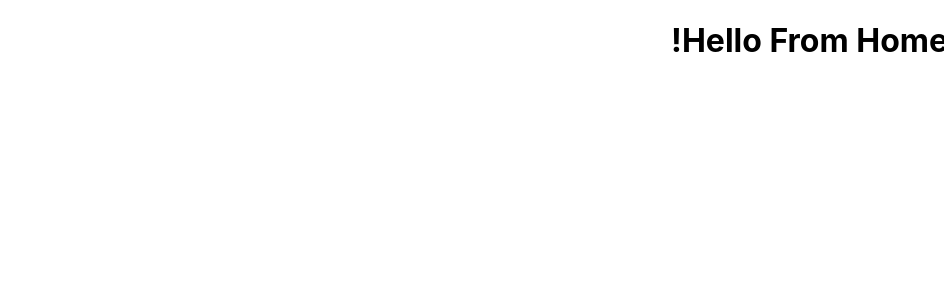
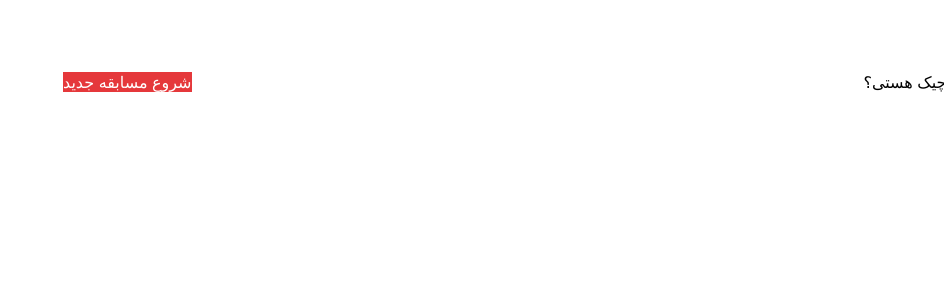
Before and after one commit to freakingeek/quizzo, a Vue app: page / in a window 1280 px wide. Shown: the top 300 px of the page, without its empty margins (336-1280 px from the left). Built offline with nearby package versions, Linux system fonts and the light colour scheme.

Commit message:
feat: home page header WIP

```diff
--- a/src/views/HomeView/HomeView.scss
+++ b/src/views/HomeView/HomeView.scss
@@ -0,0 +1,14 @@
+.header {
+  display: flex;
+  justify-content: space-between;
+
+  &__text {
+
+  }
+
+  &__link {
+    color: var(--white);
+    // padding: ;
+    background-color: var(--primary);
+  }
+}
--- a/src/views/HomeView/index.vue
+++ b/src/views/HomeView/index.vue
@@ -1,10 +1,21 @@
 <template>
-  <h1>Hello From Home View!</h1>
+  <DefaultLayout>
+    <header class="header">
+      <span class="header__text">آماده یه مسابقه کوچیک هستی؟</span>
+      <RouterLink class="header__link" to="#">شروع مسابقه جدید</RouterLink>
+    </header>
+  </DefaultLayout>
 </template>
 
 <script>
+import DefaultLayout from '/src/layouts/DefaultLayout/index.vue';
+
 export default {
   name: 'HomeView',
+
+  components: {
+    DefaultLayout,
+  },
 };
 </script>
 
```
